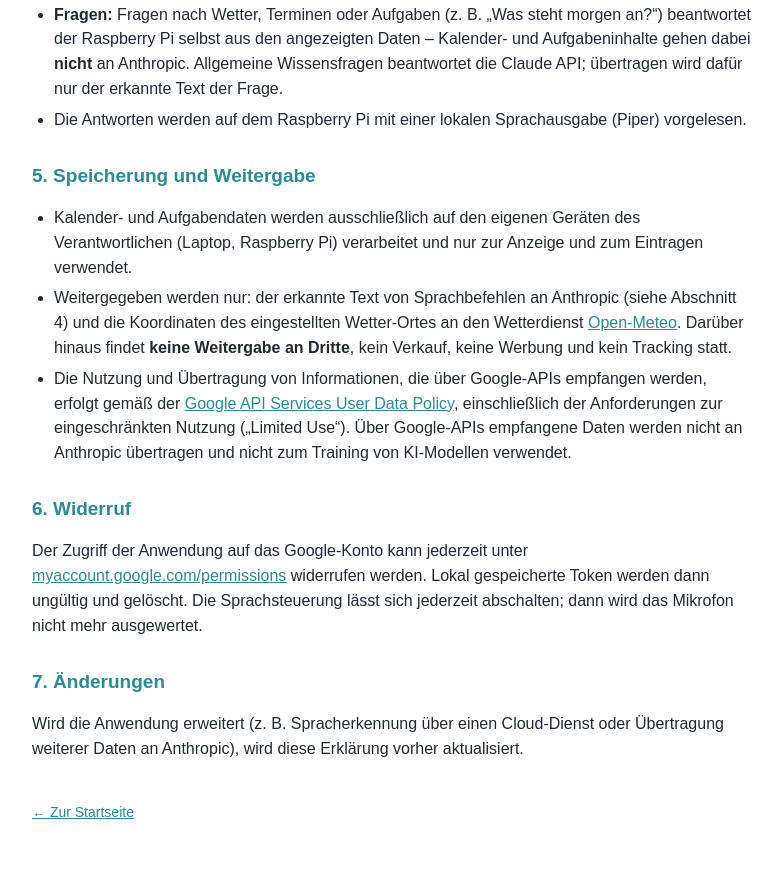
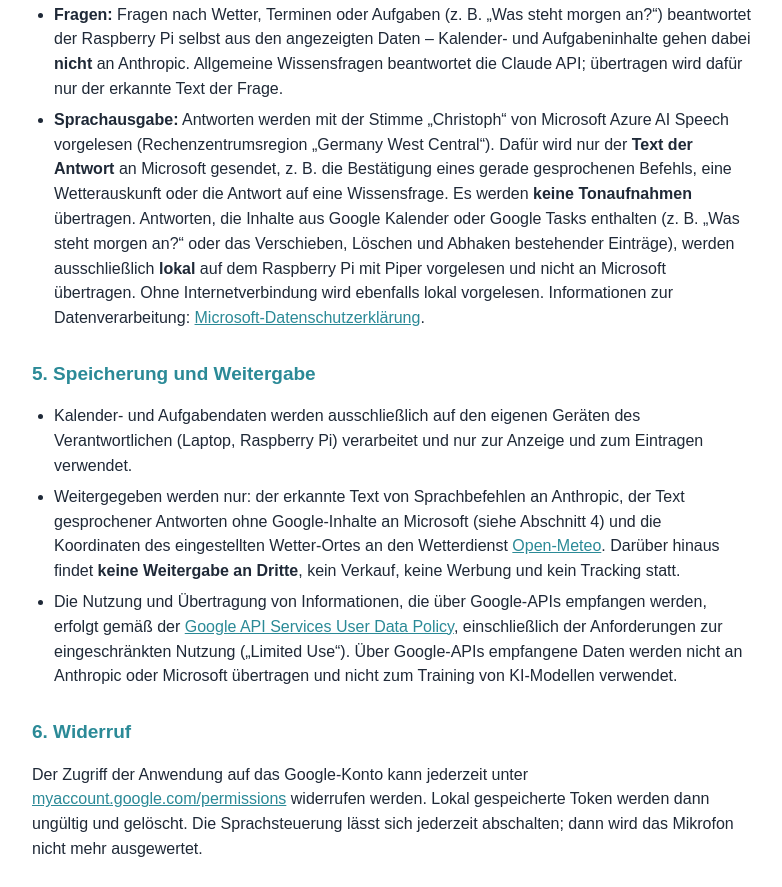
Before and after one commit to Daniel-Duester/smartdashboard-info, a plain HTML site: page datenschutz.html in a window 1280 px wide. Shown: the part 1084-1971 px from the top of the page, without its empty margins (248-1030 px from the left). Before the commit the page ends 1947 px from the top, so only its background shows below. Drawn offline with Linux system fonts and the light colour scheme.

Commit message:
Update datenschutz.html

```diff
--- a/datenschutz.html
+++ b/datenschutz.html
@@ -64,21 +64,31 @@
         der Raspberry Pi selbst aus den angezeigten Daten – Kalender- und Aufgabeninhalte gehen dabei
         <b>nicht</b> an Anthropic. Allgemeine Wissensfragen beantwortet die Claude API; übertragen wird dafür nur
         der erkannte Text der Frage.</li>
-    <li>Die Antworten werden auf dem Raspberry Pi mit einer lokalen Sprachausgabe (Piper) vorgelesen.</li>
+    <li><b>Sprachausgabe:</b> Antworten werden mit der Stimme „Christoph“ von Microsoft Azure AI Speech
+        vorgelesen (Rechenzentrumsregion „Germany West Central“). Dafür wird
+        nur der <b>Text der Antwort</b> an Microsoft gesendet, z. B. die Bestätigung eines gerade gesprochenen
+        Befehls, eine Wetterauskunft oder die Antwort auf eine Wissensfrage. Es werden <b>keine Tonaufnahmen</b>
+        übertragen. Antworten, die Inhalte aus Google Kalender oder Google Tasks enthalten (z. B. „Was steht
+        morgen an?“ oder das Verschieben, Löschen und Abhaken bestehender Einträge), werden ausschließlich
+        <b>lokal</b> auf dem Raspberry Pi mit Piper vorgelesen und nicht an Microsoft übertragen. Ohne
+        Internetverbindung wird ebenfalls lokal vorgelesen. Informationen zur Datenverarbeitung:
+        <a href="https://privacy.microsoft.com/de-de/privacystatement">Microsoft-Datenschutzerklärung</a>.</li>
   </ul>
 
   <h2>5. Speicherung und Weitergabe</h2>
   <ul>
     <li>Kalender- und Aufgabendaten werden ausschließlich auf den eigenen Geräten des Verantwortlichen
         (Laptop, Raspberry Pi) verarbeitet und nur zur Anzeige und zum Eintragen verwendet.</li>
-    <li>Weitergegeben werden nur: der erkannte Text von Sprachbefehlen an Anthropic (siehe Abschnitt 4) und
+    <li>Weitergegeben werden nur: der erkannte Text von Sprachbefehlen an Anthropic, der Text gesprochener
+        Antworten ohne Google-Inhalte an Microsoft (siehe Abschnitt 4) und
         die Koordinaten des eingestellten Wetter-Ortes an den Wetterdienst
         <a href="https://open-meteo.com/">Open-Meteo</a>. Darüber hinaus findet <b>keine Weitergabe an Dritte</b>,
         kein Verkauf, keine Werbung und kein Tracking statt.</li>
     <li>Die Nutzung und Übertragung von Informationen, die über Google-APIs empfangen werden, erfolgt gemäß der
         <a href="https://developers.google.com/terms/api-services-user-data-policy">Google API Services User Data Policy</a>,
         einschließlich der Anforderungen zur eingeschränkten Nutzung („Limited Use“). Über Google-APIs
-        empfangene Daten werden nicht an Anthropic übertragen und nicht zum Training von KI-Modellen verwendet.</li>
+        empfangene Daten werden nicht an Anthropic oder Microsoft übertragen und nicht zum Training von
+        KI-Modellen verwendet.</li>
   </ul>
 
   <h2>6. Widerruf</h2>
```
